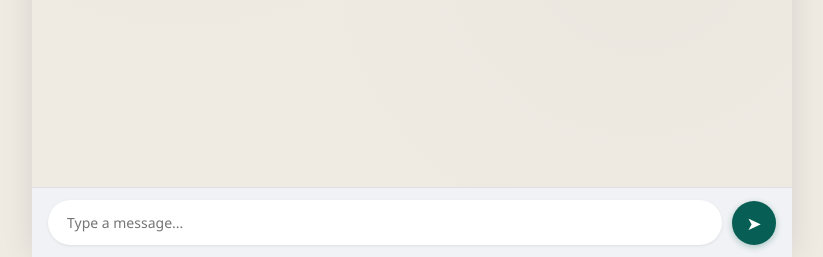
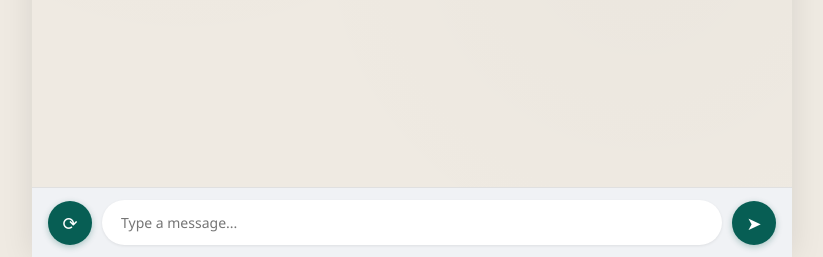
Before and after one commit to faltukaam771-del/talk2me, a Flask app: page /chat in a window 1280 px wide. Shown: the part 543-800 px from the top of the page, without its empty margins (228-1051 px from the left). Run offline with Flask 3, Linux system fonts and the light colour scheme; the visitor is signed in with stand-in values (Sample User, id 1); some libraries are stand-ins or nearby versions.

Commit message:
Update chat.html

```diff
--- a/templates/chat.html
+++ b/templates/chat.html
@@ -81,6 +81,7 @@
 
     <!-- Input -->
     <div class="chat-input-area">
+      <button id="refreshBtn" class="refresh-btn" type="button" title="Refresh chat">⟳</button>
       <input type="text" id="messageInput" placeholder="Type a message..." autocomplete="off" />
       <button id="sendBtn" title="Send">➤</button>
     </div>
```
